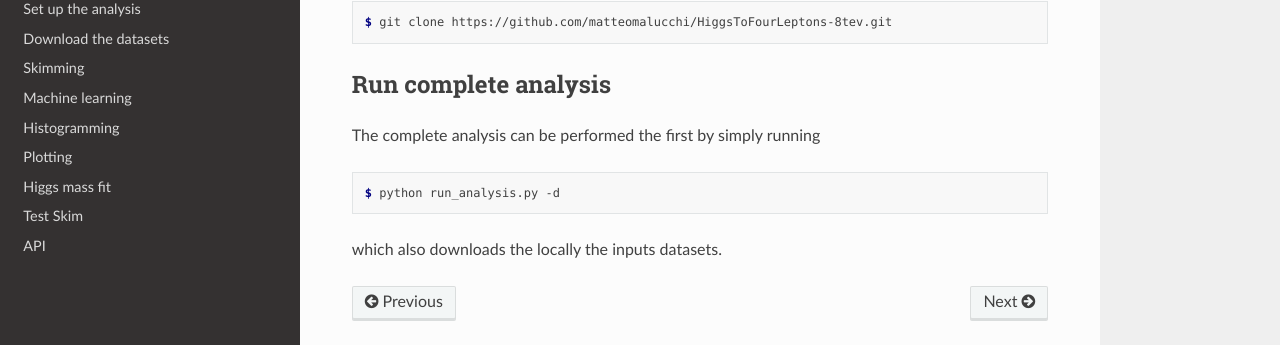
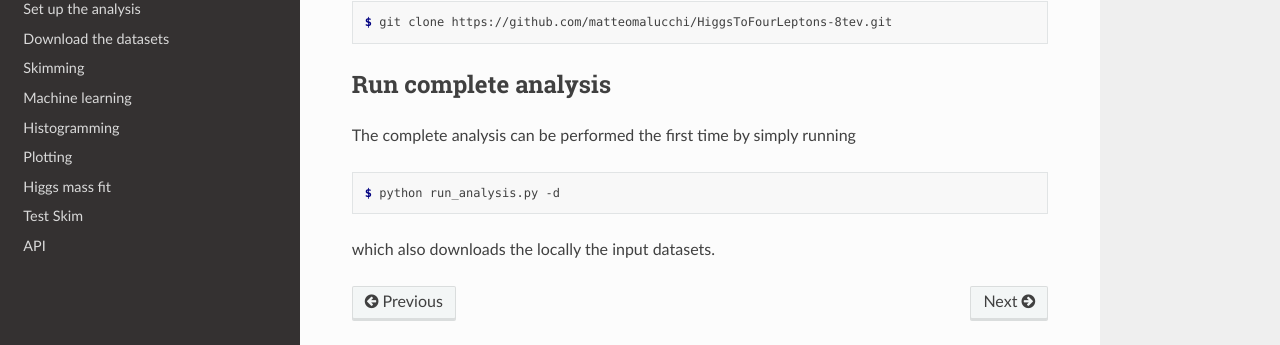
Before and after one commit to matteomalucchi/HiggsToFourLeptons-8tev, a Sphinx documentation site: the page built from docs/source/usage.rst, in a window 1280 px wide. Shown: the part 263-608 px from the top of the page. Built offline with Sphinx 7.4.7 and the Read the Docs theme 2.0.0, drawn with Linux system fonts in a browser that asks for light colours.

```diff
--- a/docs/source/usage.rst
+++ b/docs/source/usage.rst
@@ -18,10 +18,10 @@ To use HiggsToFourLeptons-8tev, first clone the
 
 Run complete analysis
 ---------------------
-The complete analysis can be performed the first by simply running
+The complete analysis can be performed the first time by simply running
 
 .. code-block:: console
 
    $ python run_analysis.py -d
 
-which also downloads the locally the inputs datasets.
+which also downloads the locally the input datasets.
```
Also changed, not shown: README.md (+33 -2 lines).
